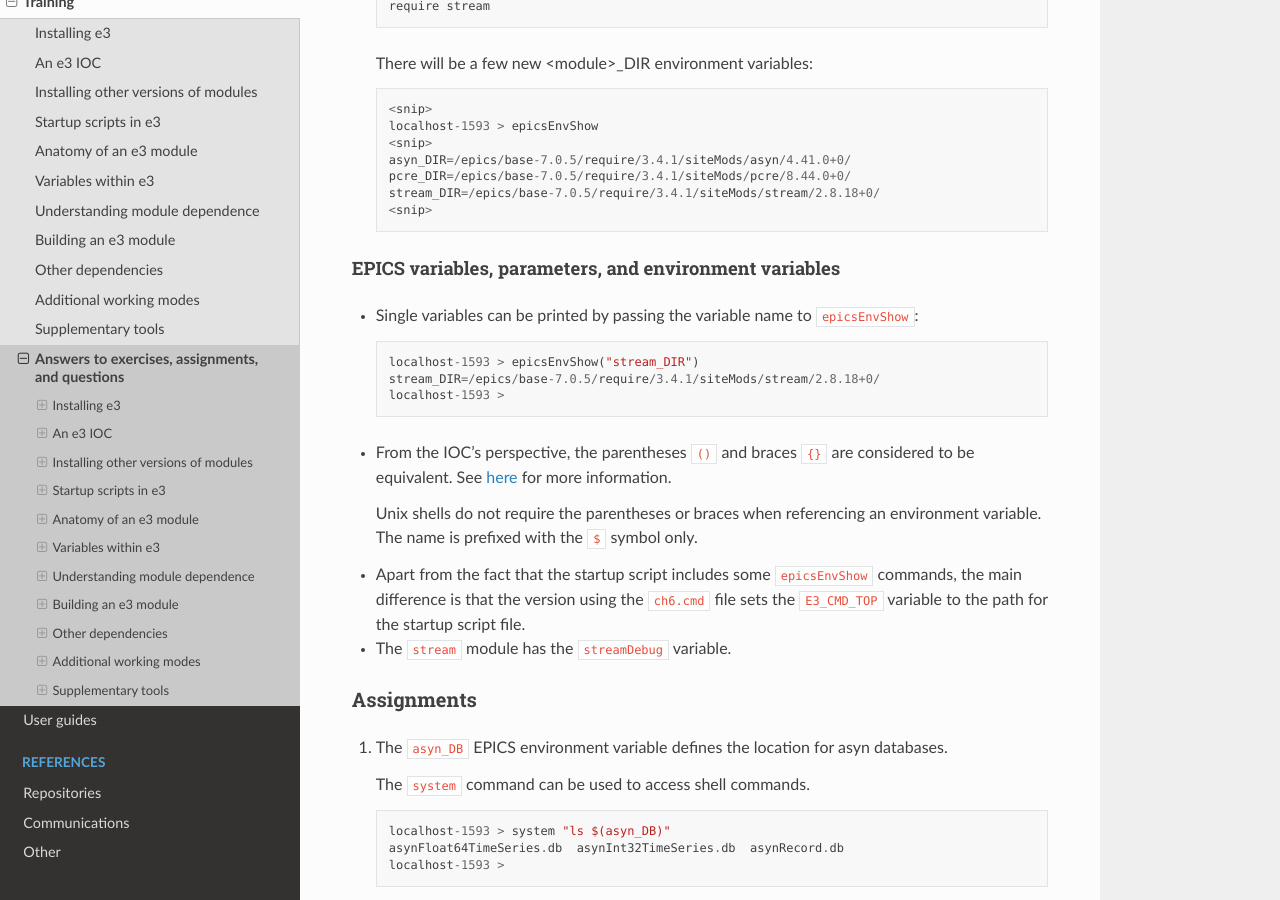
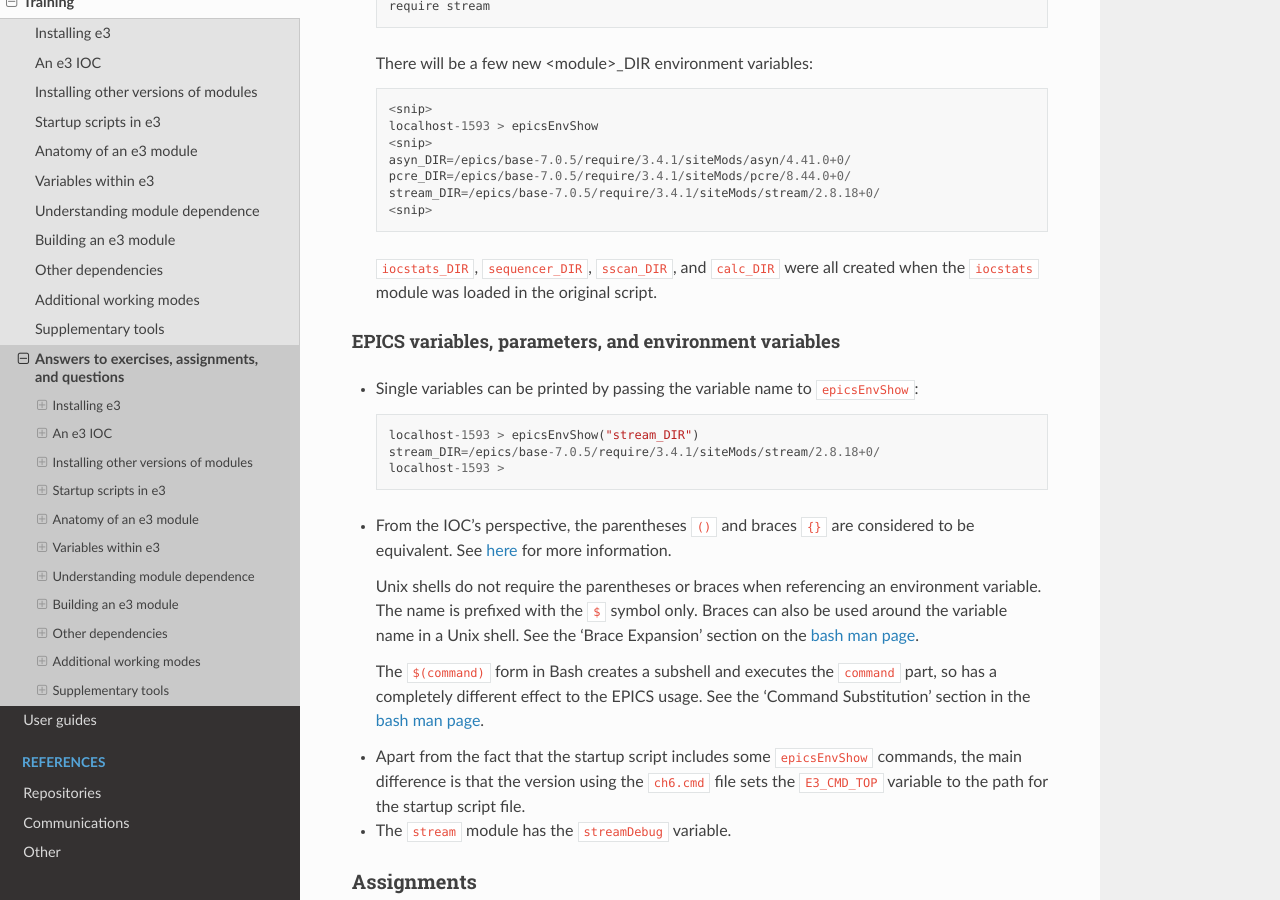
Before and after one commit to ttkorhonen/e3pages, a Sphinx documentation site: the page built from docs/kb/training/workbook/99_exercise_answers.md, in a window 1280 px wide and 900 px high, scrolled down 9018 px. Built offline with Sphinx 7.4.7 and the Read the Docs theme 2.0.0, drawn with Linux system fonts in a browser that asks for light colours.

Commit message:
Update brace expansion, command substitution, add extra _DIR variables

````diff
--- a/docs/kb/training/workbook/99_exercise_answers.md
+++ b/docs/kb/training/workbook/99_exercise_answers.md
@@ -449,6 +449,9 @@ None
   <snip>
   ```
 
+  `iocstats_DIR`, `sequencer_DIR`, `sscan_DIR`, and `calc_DIR` were all created
+  when the `iocstats` module was loaded in the original script.
+
 #### EPICS variables, parameters, and environment variables
 - Single variables can be printed by passing the variable name to
   `epicsEnvShow`:
@@ -464,7 +467,15 @@ None
   for more information.
 
   Unix shells do not require the parentheses or braces when referencing an
-  environment variable. The name is prefixed with the `$` symbol only.
+  environment variable. The name is prefixed with the `$` symbol only. Braces
+  can also be used around the variable name in a Unix shell. See the 'Brace
+  Expansion' section on the [bash man
+  page](https://man7.org/linux/man-pages/man1/bash.1.html).
+
+  The `$(command)` form in Bash creates a subshell and executes the `command`
+  part, so has a completely different effect to the EPICS usage.  See the
+  'Command Substitution' section in the [bash man
+  page](https://man7.org/linux/man-pages/man1/bash.1.html).
 
 - Apart from the fact that the startup script includes some `epicsEnvShow`
   commands, the main difference is that the version using the `ch6.cmd` file
````
